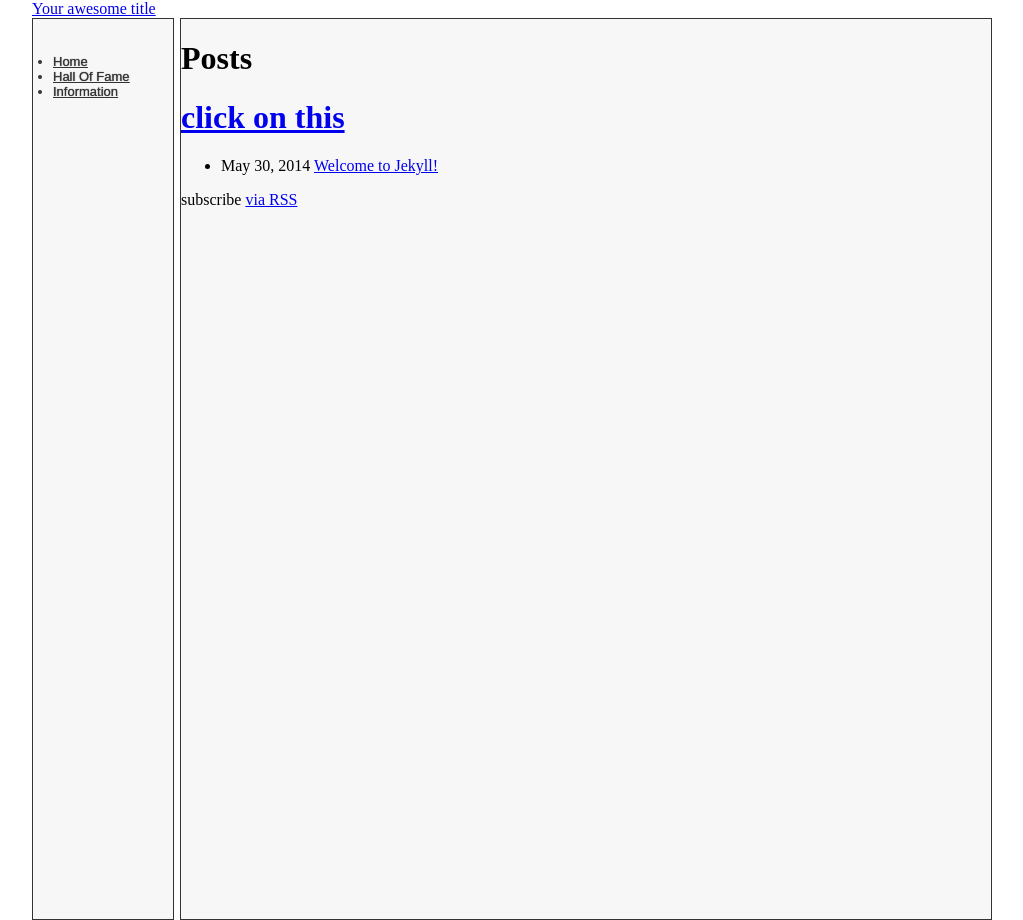
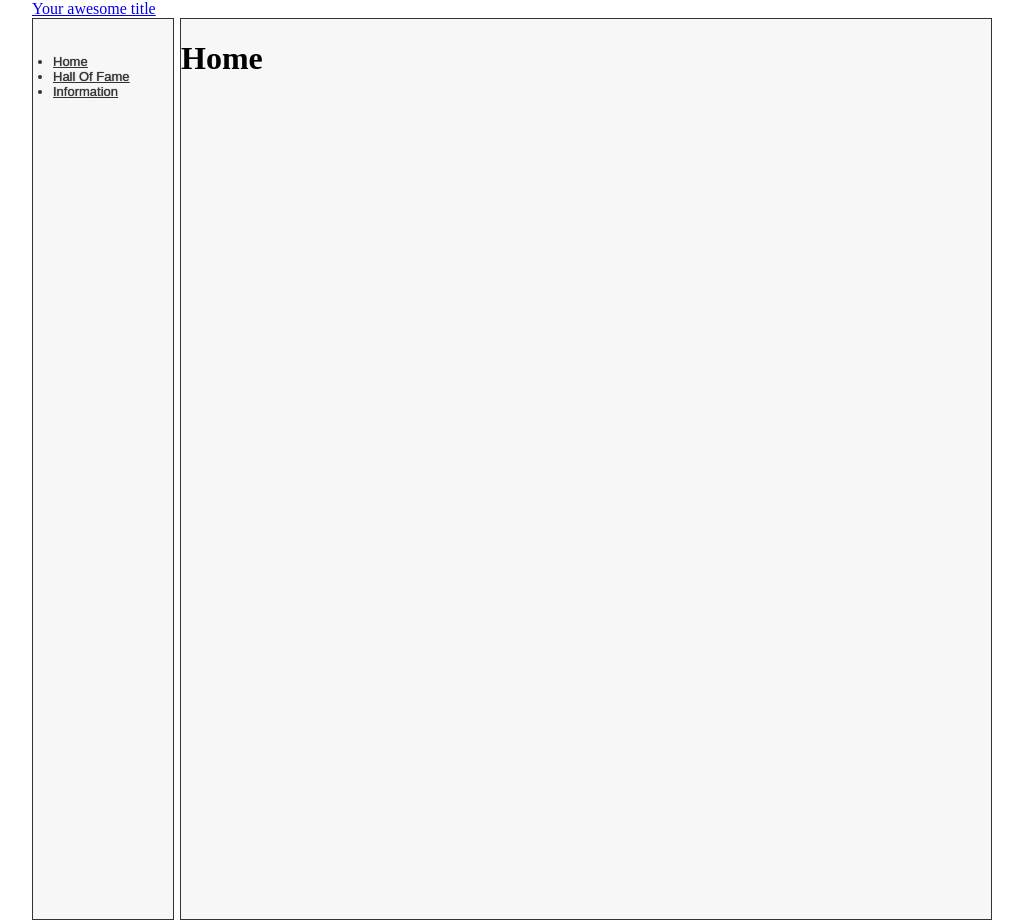
Before and after one commit to ankit09goyal/ankit09goyal.github.io, a Jekyll site: the page built from index.html, in a window 1280 px wide. Shown: the whole page, without its empty margins (128-1151 px from the left). Built offline with Jekyll 4.4.1, drawn with Linux system fonts in a browser that asks for light colours.

Commit message:
Update index.html

```diff
--- a/index.html
+++ b/index.html
@@ -4,19 +4,7 @@ layout: default
 
 <div class="home">
 
-  <h1>Posts</h1>
+  <h1>Home</h1>
 
-<h1><a href="{{ "/projects/2012/TeamA" | prepend: site.baseurl }}"> click on this</a></h1>
-
-  <ul class="posts">
-    {% for post in site.posts %}
-      <li>
-        <span class="post-date">{{ post.date | date: "%b %-d, %Y" }}</span>
-        <a class="post-link" href="{{ post.url | prepend: site.baseurl }}">{{ post.title }}</a>
-      </li>
-    {% endfor %}
-  </ul>
-
-  <p class="rss-subscribe">subscribe <a href="{{ "/feed.xml" | prepend: site.baseurl }}">via RSS</a></p>
 
 </div>
```
